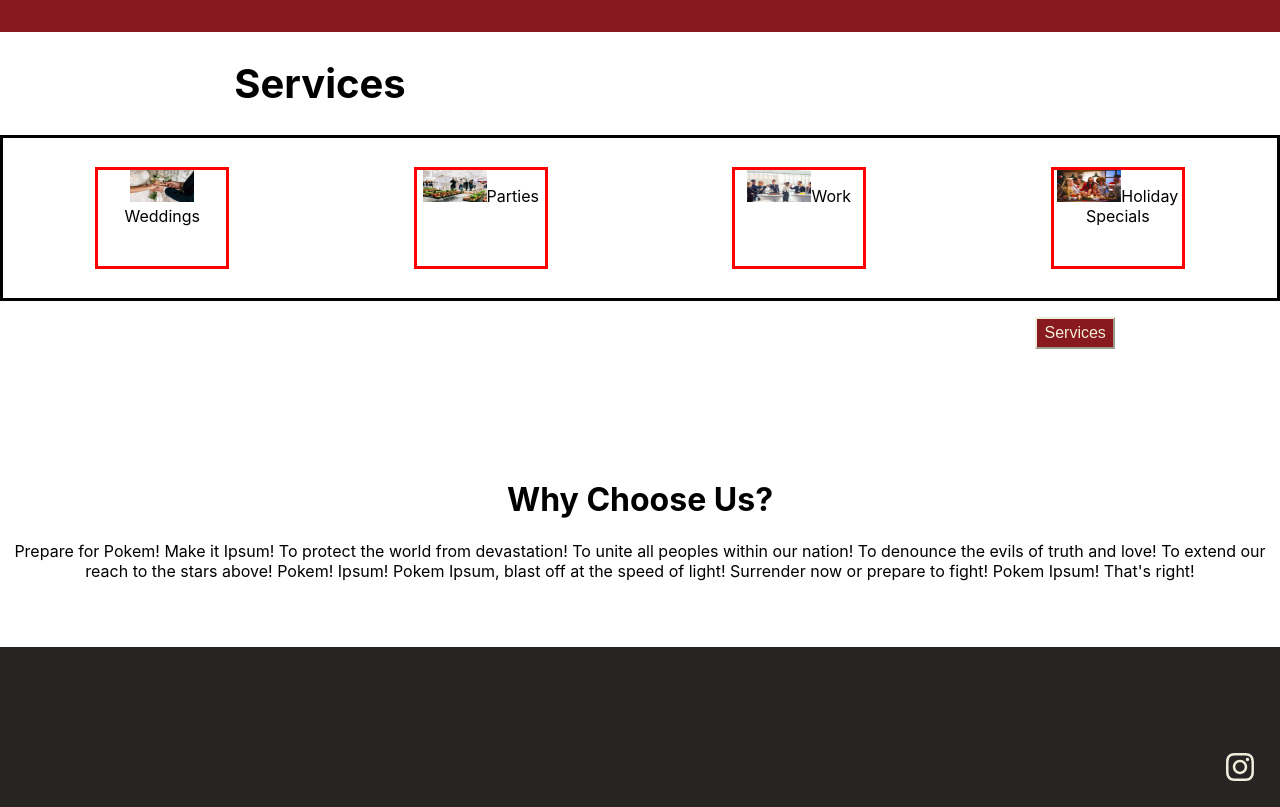
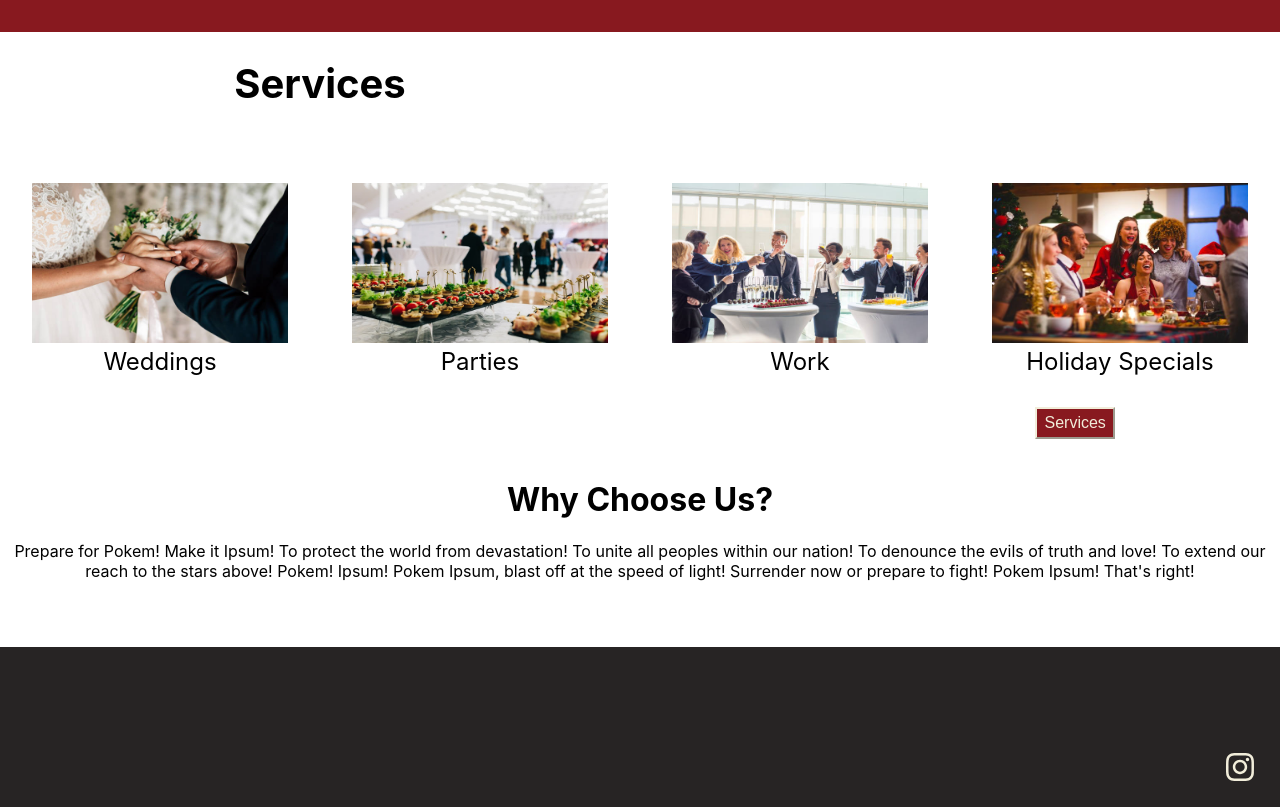
Before and after one commit to juancedeno96/catering-app, a React (Create React App) app: page /#/ in a window 1280 px wide. Shown: the part 1120-1927 px from the top of the page. Built offline with nearby package versions, Linux system fonts and the light colour scheme.

Commit message:
modified display

```diff
--- a/src/styles/_home.scss
+++ b/src/styles/_home.scss
@@ -191,7 +191,6 @@ header p {
     top: 20%;
     right: 20%;
   }
-
 }
 //Services Div
 .home-services {
@@ -207,10 +206,7 @@ header p {
     display: flex;
     align-items: center;
     justify-content: space-around;
-
-    border-style: solid;
-    height: 10rem;
-
+    height: 16rem;
   }
   button {
     position: relative;
@@ -229,17 +225,14 @@ header p {
   }
 }
 
-
-.service-block{
-
-
-  width: 8rem;
-  height: 6rem;
-  border-style: solid;
-  border-color: red;
-  img{
-    width: 4rem;
-    height: 2rem;
+.service-block {
+  width: 16rem;
+  height: 10rem;
+  img {
+    width: 16rem;
+    height: 10rem;
   }
-
+  .title {
+    font-size: 24px;
+  }
 }
```
